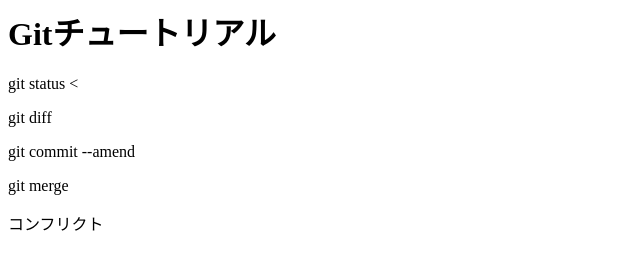
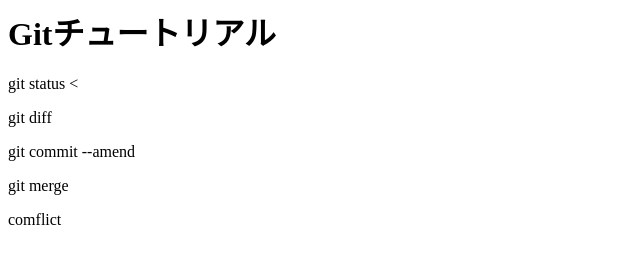
Before and after one commit to kotekina415/git_tutorial, a plain HTML site: page index.html in a window 1280 px wide. Shown: the full height of the page, 0-640 px from the left. Drawn offline with Linux system fonts and the light colour scheme.

Commit message:
comflictを追加

```diff
--- a/index.html
+++ b/index.html
@@ -3,4 +3,4 @@
 <<p>git diff</p>
 <p>git commit --amend</p>
 <P>git merge</P>
-<p>コンフリクト</p>
+<p>comflict</p>
```
